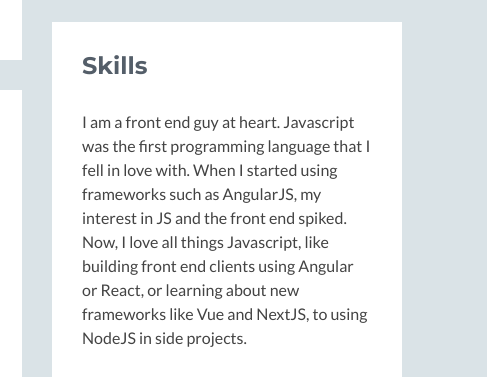
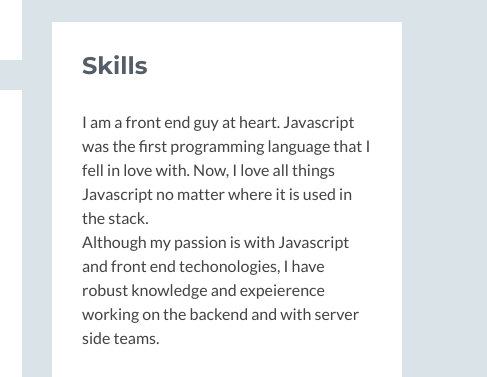
Before and after one commit to Royceb/roycebrooks, a plain HTML site: page index.html in a window 1280 px wide. Shown: the part 558-935 px from the top of the page, 793-1280 px from the left. Drawn offline with nearby package versions, Linux system fonts and the light colour scheme; no server answers; a script that the page names is missing; some icons are missing.

Commit message:
Update index.html

```diff
--- a/index.html
+++ b/index.html
@@ -314,17 +314,9 @@
                 <p class="intro">
                   <!-- Add why javascript was the first -->
                   I am a front end guy at heart. Javascript was the first
-                  programming language that I fell in love with. When I started
-                  using frameworks such as AngularJS, my interest in JS and the
-                  front end spiked. Now, I love all things Javascript, like
-                  building front end clients using Angular or React, or learning
-                  about new frameworks like Vue and NextJS, to using NodeJS in
-                  side projects.
+                  programming language that I fell in love with. Now, I love all things Javascript no matter where it is used in the stack.
                   <br />
-                  <br />
-                  Lately, most of my time at work has been on the backend
-                  writing Go and Python and doing heavy backend related
-                  tasks, such as building API's.
+                  Although my passion is with Javascript and front end techonologies, I have robust knowledge and expeierence working on the backend and with server side teams.
                 </p>
 
                 <div class="skillset">
```
